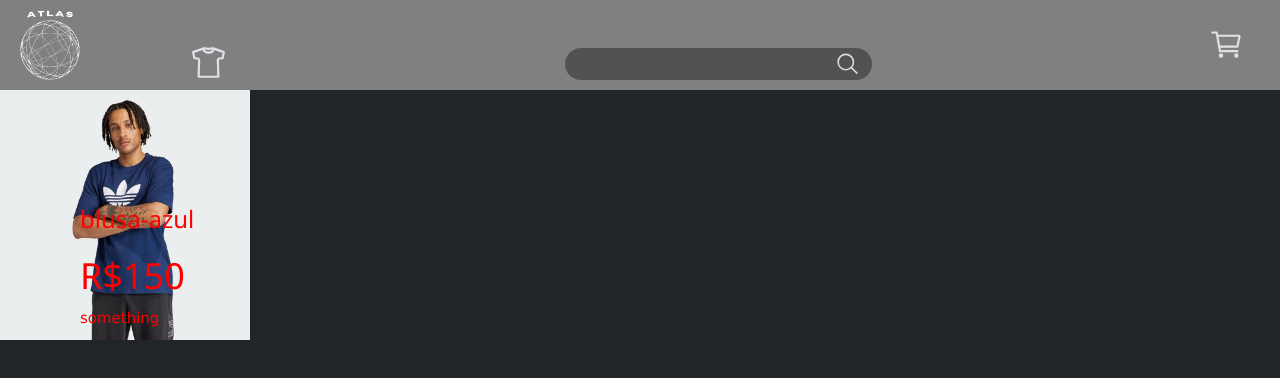
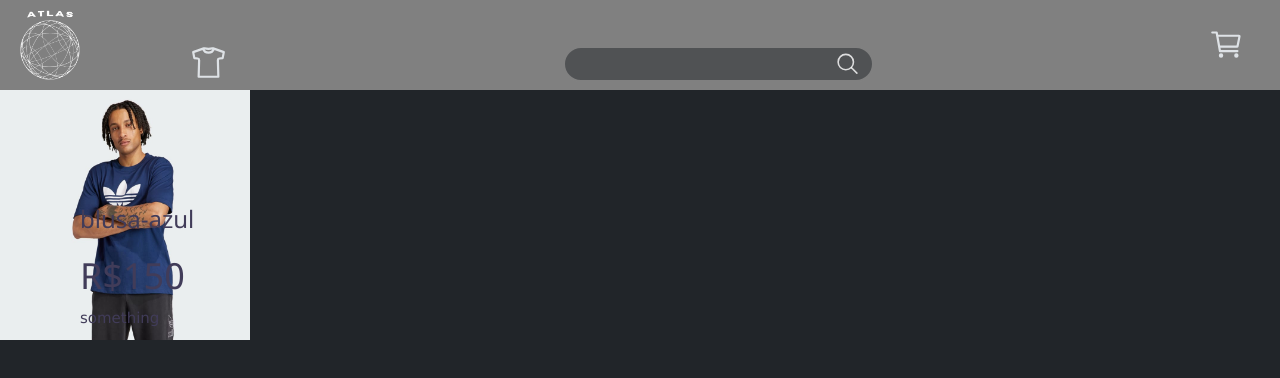
Before and after one commit to dlsr00t/site-de-roupas-v1, a React (Vite) app: page / in a window 1280 px wide. Shown: the top 378 px of the page. Built offline with nearby package versions, Linux system fonts and the light colour scheme.

Commit message:
card em funcionamento(beta)

```diff
--- a/package.json
+++ b/package.json
@@ -19,6 +19,7 @@
     "@types/react": "^18.2.66",
     "@types/react-dom": "^18.2.22",
     "@vitejs/plugin-react": "^4.2.1",
+    "css-loader": "^7.1.2",
     "eslint": "^8.57.0",
     "eslint-plugin-react": "^7.34.1",
     "eslint-plugin-react-hooks": "^4.6.0",
--- /dev/null
+++ b/src/pages/Components/cards.css
@@ -0,0 +1,22 @@
+.parent{
+    display:flex;
+    position:relative;
+    flex-direction:column;
+    overflow:hidden;
+    box-sizing: border-box;
+}
+
+.child{
+    color:#413c59;
+    display:flex;
+    position:absolute;
+    flex-direction:column;
+    align-items:flex-start;
+    transform: translate(70%, 70%);
+    box-sizing: border-box;
+}
+
+
+img{
+    max-width: 250px;
+}
--- a/src/pages/Components/cards.jsx
+++ b/src/pages/Components/cards.jsx
@@ -8,35 +8,21 @@ function Cards(name, price, image, description){
 }
 */
 
+import './cards.css';
+
 function Cards(props){
-    const estilo = {
-        display:"flex",
-        position:"relative",
-        flexDirection:"column",
-        overflow:"hidden",
-        boxSizing: "border-box",
 
-    }
-    const estiloInfo = {
-        color:"red",
-        display:"flex",
-        position:"absolute",
-        flexDirection:"column",
-        alignItems:"flex-start",
-        transform: "translate(70%, 70%)",
-        boxSizing: "border-box"
-    }
     return(
-    <div id = "parent" style={estilo}>
-        <img src={props.image} style={{maxWidth: "250px"}}>
+        <div className="parent">
+            <img src={props.image}>
 
-        </img>
-        <div style={estiloInfo}>
-            <h3>{props.name}</h3>
-            <h1>{props.price}</h1>
-            <p>{props.description}</p>
+            </img>
+            <div className="child">
+                <h3>{props.name}</h3>
+                <h1>{props.price}</h1>
+                <p>{props.description}</p>
+            </div>
         </div>
-    </div>
     )
 }
 
```
Also changed, not shown: 1 other file (tests, documents, lock files or other folders).
